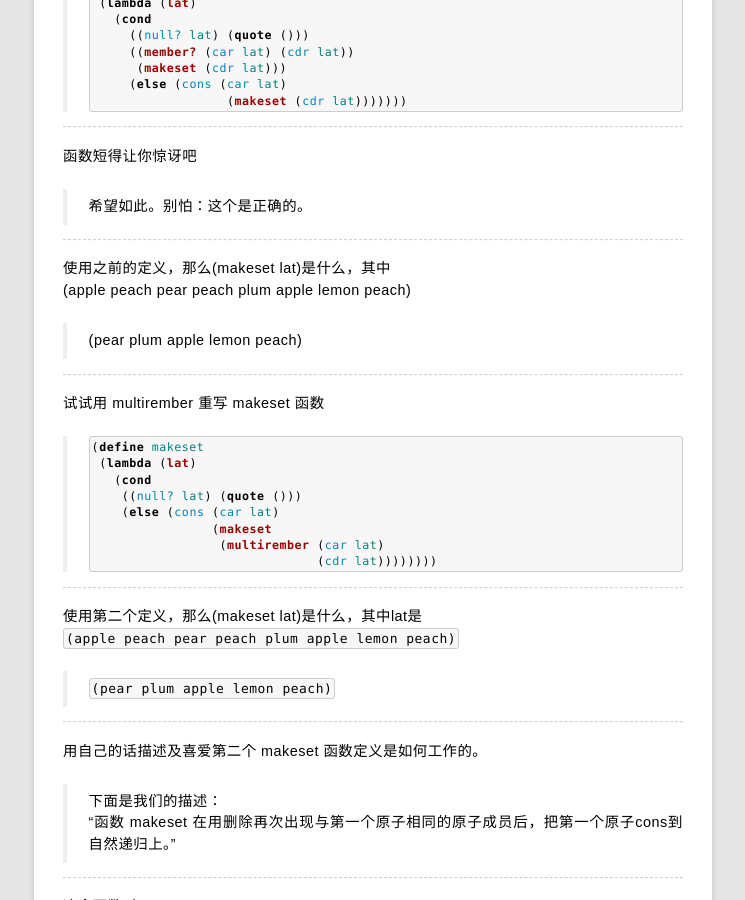
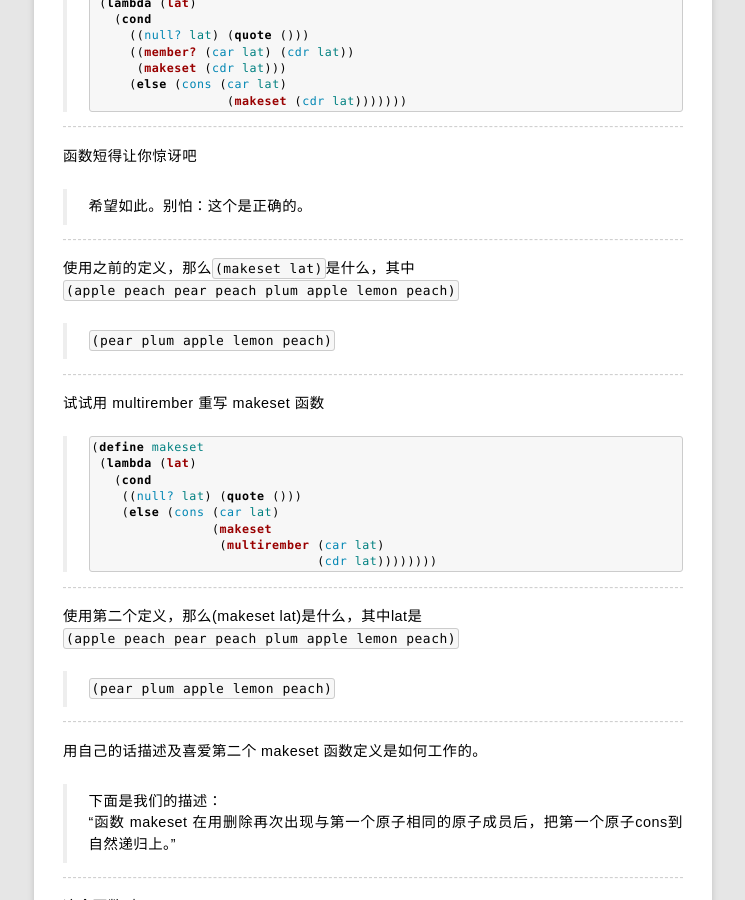
Before and after one commit to rhuichao/uternet.github.io, a Jekyll site: the page built from TLS/07.md, in a window 1280 px wide and 900 px high, scrolled down 1380 px. Shown: the whole window, without its empty margins (267-1012 px from the left). Built offline with Jekyll 4.4.1, drawn with Linux system fonts in a browser that asks for light colours; some web fonts are replaced; Markdown is read by kramdown in place of the engine named in the settings.

Commit message:
Update 07.md

```diff
--- a/TLS/07.md
+++ b/TLS/07.md
@@ -95,10 +95,10 @@ title: Friends and Relations
 
 ---------------
 
-使用之前的定义，那么(makeset lat)是什么，其中
-(apple peach pear peach plum apple lemon peach)
+使用之前的定义，那么`(makeset lat)`是什么，其中
+`(apple peach pear peach plum apple lemon peach)`
 
->(pear plum apple lemon peach)
+>`(pear plum apple lemon peach)`
 
 ---------------
 
```
